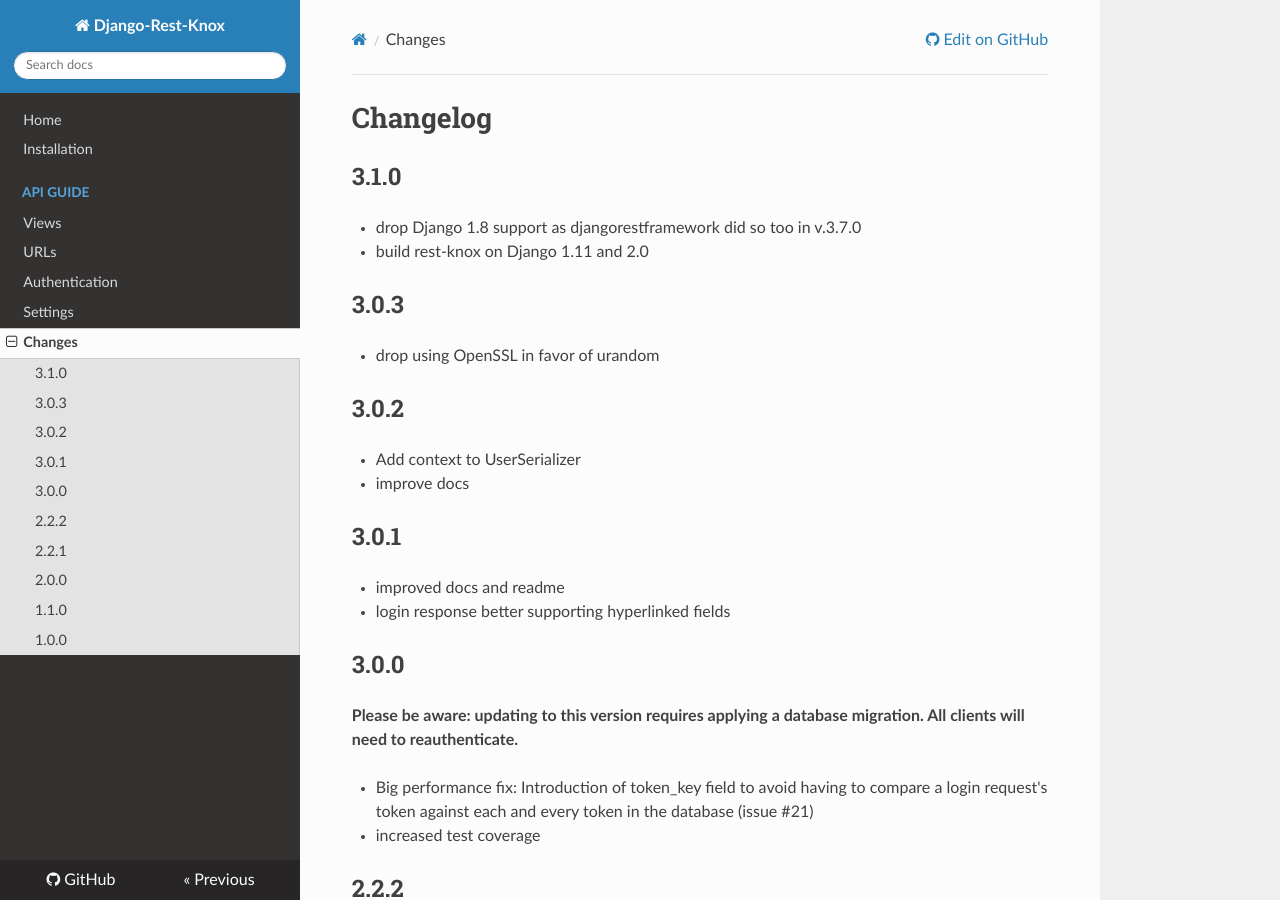
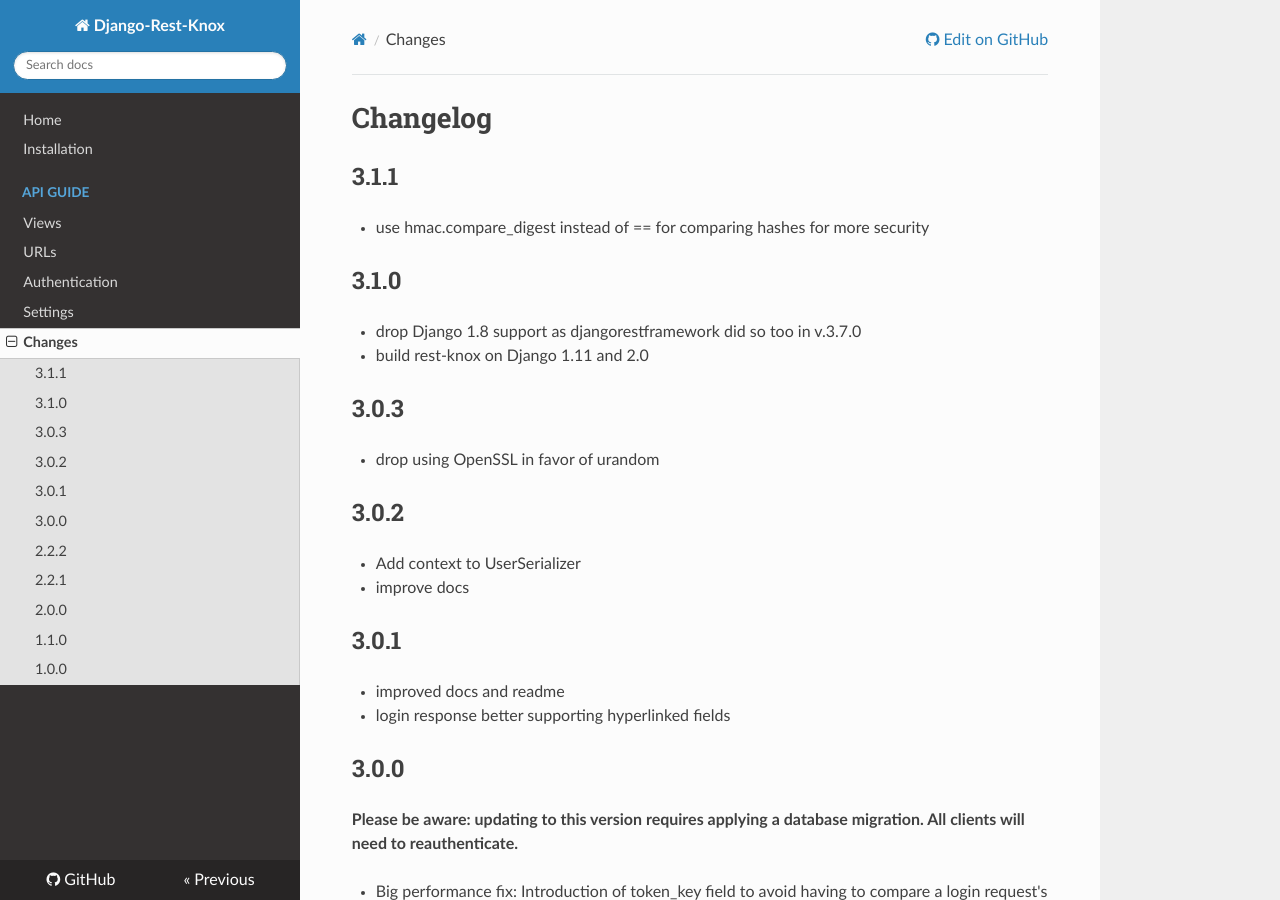
Before and after one commit to jazzband/django-rest-knox, an MkDocs documentation site: the page built from docs/changes.md, in a window 1280 px wide and 900 px high. Built offline with MkDocs 1.6.1, drawn with Linux system fonts in a browser that asks for light colours; nearby versions of some CDN libraries; old or Windows-style settings are respelled for this version of MkDocs.

Commit message:
release notes for 3.1.1 bugfix release

```diff
--- a/docs/changes.md
+++ b/docs/changes.md
@@ -1,4 +1,7 @@
 #Changelog
+
+## 3.1.1
+- use hmac.compare_digest instead of == for comparing hashes for more security
 
 ## 3.1.0
 - drop Django 1.8 support as djangorestframework did so too in v.3.7.0
--- a/setup.py
+++ b/setup.py
@@ -16,7 +16,7 @@
     # Versions should comply with PEP440.  For a discussion on single-sourcing
     # the version across setup.py and the project code, see
     # https://packaging.python.org/en/latest/single_source_version.html
-    version='3.1.0',
+    version='3.1.1',
     description='Authentication for django rest framework',
     long_description=long_description,
 
```
Also changed, not shown: CHANGELOG.rst.
